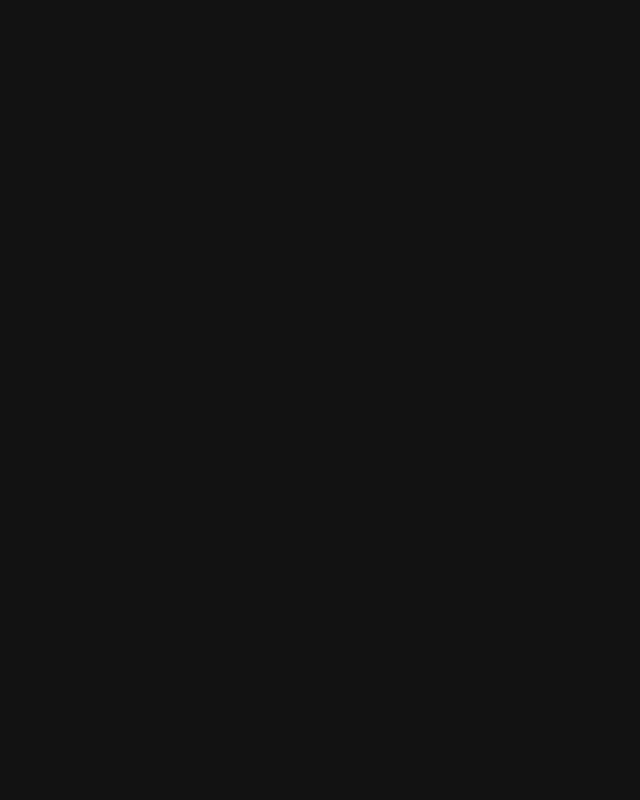
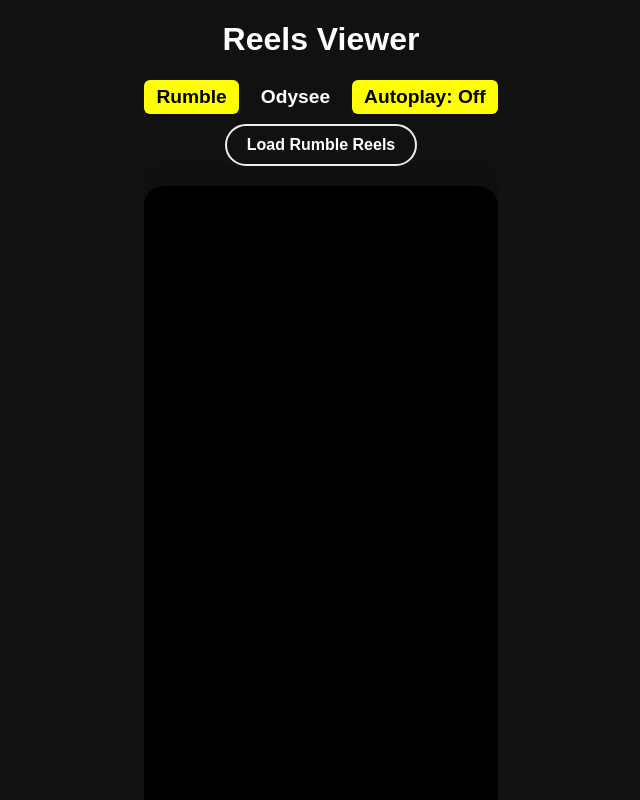
Before and after one commit to mdn-sam/Shortsapp-frontend, a Next.js app: page / in a window 1280 px wide. Shown: the whole page, without its empty margins (319-959 px from the left). Built offline with nearby package versions, Linux system fonts and the light colour scheme.

Commit message:
Update m page.tsx

```diff
--- a/app/page.tsx
+++ b/app/page.tsx
@@ -1,266 +1,3 @@
-// 'use client'
-// import { useEffect, useState, useRef } from 'react'
-
-// const BACKENDS = {
-//   rumble: 'https://reelsapp-backend.onrender.com',
-//   odysee: 'https://reelsapp-2nd-backend.onrender.com',
-// }
-
-// export default function ReelsViewer() {
-//   const containerRef = useRef<HTMLDivElement>(null)
-
-//   const [videoUrls, setVideoUrls] = useState<string[]>([])
-//   const [currentIndex, setCurrentIndex] = useState(0)
-//   const [autoplay, setAutoplay] = useState(false)
-//   const [currentSource, setCurrentSource] = useState<'rumble' | 'odysee'>('rumble')
-//   const [loading, setLoading] = useState(false)
-//   const [infoText, setInfoText] = useState('')
-
-//   // Load videos from backend
-//   async function loadVideos() {
-//     setLoading(true)
-//     setInfoText('')
-//     setVideoUrls([])
-
-//     try {
-//       if (currentSource === 'rumble') {
-//         const randomPages = getRandomPages(3, 94)
-//         setInfoText(`Loaded Rumble pages: ${randomPages.join(', ')}`)
-//         const urls = randomPages.map((num) => `https://reelsmunkey.com/page/${num}`)
-//         const encoded = encodeURIComponent(urls.join(','))
-//         const res = await fetch(`${BACKENDS.rumble}/scrape-multi?urls=${encoded}`)
-//         const data = await res.json()
-//         setVideoUrls(data.videos || [])
-//       } else {
-//         const page = Math.floor(Math.random() * 99) + 2
-//         setInfoText(`Loaded Odysee page: ${page}`)
-//         const encodedUrl = encodeURIComponent(`https://tik.sx/page/${page}`)
-//         const res = await fetch(`${BACKENDS.odysee}/scrape-odysee?url=${encodedUrl}`)
-//         const data = await res.json()
-//         setVideoUrls(data.videos || [])
-//       }
-//       setCurrentIndex(0)
-//     } catch (err) {
-//       setInfoText('Error loading videos.')
-//       console.error(err)
-//     } finally {
-//       setLoading(false)
-//     }
-//   }
-
-//   // Helper: random pages
-//   function getRandomPages(count: number, maxPage: number) {
-//     const pages = new Set<number>()
-//     while (pages.size < count) {
-//       const rand = Math.floor(Math.random() * maxPage) + 1
-//       pages.add(rand)
-//     }
-//     return Array.from(pages)
-//   }
-
-//   // Navigation helpers
-//   function nextVideo() {
-//     setCurrentIndex((idx) => (idx < videoUrls.length - 1 ? idx + 1 : idx))
-//   }
-//   function prevVideo() {
-//     setCurrentIndex((idx) => (idx > 0 ? idx - 1 : idx))
-//   }
-
-//   // Handle scroll (wheel)
-//   useEffect(() => {
-//     function onWheel(e: WheelEvent) {
-//       if (!videoUrls.length) return
-//       e.deltaY > 0 ? nextVideo() : prevVideo()
-//     }
-//     window.addEventListener('wheel', onWheel)
-//     return () => window.removeEventListener('wheel', onWheel)
-//   }, [videoUrls])
-
-//   // Handle keyboard
-//   useEffect(() => {
-//     function onKeyDown(e: KeyboardEvent) {
-//       if (!videoUrls.length) return
-//       if (e.key === 'ArrowDown') nextVideo()
-//       else if (e.key === 'ArrowUp') prevVideo()
-//     }
-//     window.addEventListener('keydown', onKeyDown)
-//     return () => window.removeEventListener('keydown', onKeyDown)
-//   }, [videoUrls])
-
-//   // Handle swipe
-//   useEffect(() => {
-//     let touchStartY = 0
-//     let touchEndY = 0
-
-//     function onTouchStart(e: TouchEvent) {
-//       touchStartY = e.changedTouches[0].screenY
-//     }
-//     function onTouchEnd(e: TouchEvent) {
-//       touchEndY = e.changedTouches[0].screenY
-//       const deltaY = touchStartY - touchEndY
-//       if (!videoUrls.length) return
-//       if (deltaY > 50) nextVideo()
-//       else if (deltaY < -50) prevVideo()
-//     }
-
-//     document.addEventListener('touchstart', onTouchStart)
-//     document.addEventListener('touchend', onTouchEnd)
-
-//     return () => {
-//       document.removeEventListener('touchstart', onTouchStart)
-//       document.removeEventListener('touchend', onTouchEnd)
-//     }
-//   }, [videoUrls])
-
-//   // Autoplay effect on video element
-//   useEffect(() => {
-//     if (!containerRef.current) return
-//     const container = containerRef.current
-//     const currentUrl = videoUrls[currentIndex]
-
-//     container.innerHTML = '' // clear
-
-//     if (!currentUrl) return
-
-//     if (currentSource === 'rumble' && currentUrl.endsWith('.mp4')) {
-//       const video = document.createElement('video')
-//       video.src = currentUrl
-//       video.controls = true
-//       video.autoplay = true
-//       video.muted = false
-//       video.loop = false
-//       video.style.width = '100%'
-//       video.style.height = '100vh'
-//       video.style.objectFit = 'cover'
-
-//       if (autoplay) {
-//         video.addEventListener('ended', nextVideo)
-//       }
-//       container.appendChild(video)
-//     } else {
-//       const iframe = document.createElement('iframe')
-//       iframe.src = currentUrl
-//       iframe.width = '100%'
-//       iframe.style.height = '95vh'
-//       iframe.frameBorder = '0'
-//       iframe.allow = 'autoplay; fullscreen; picture-in-picture'
-//       iframe.allowFullscreen = true
-//       container.appendChild(iframe)
-
-//       if (autoplay) {
-//         setTimeout(() => {
-//           iframe.contentWindow?.postMessage('{"event":"command","func":"playVideo","args":""}', '*')
-//         }, 1000)
-
-//         setTimeout(nextVideo, 30000)
-//       }
-//     }
-//   }, [currentIndex, videoUrls, autoplay, currentSource])
-
-//   // Toggle source handler
-//   function switchSource(source: 'rumble' | 'odysee') {
-//     if (currentSource !== source) {
-//       setCurrentSource(source)
-//       setVideoUrls([])
-//       setCurrentIndex(0)
-//       setInfoText('')
-//     }
-//   }
-
-//   return (
-//     <div
-//       style={{
-//         backgroundColor: '#111',
-//         color: 'white',
-//         fontFamily: 'sans-serif',
-//         textAlign: 'center',
-//         margin: 0,
-//         minHeight: '100vh',
-//       }}
-//     >
-//       <h1>Reels Viewer</h1>
-
-//       <div style={{ display: 'flex', gap: 10, justifyContent: 'center', marginBottom: 10 }}>
-//         <button
-//           onClick={() => switchSource('rumble')}
-//           style={{
-//             fontWeight: '600',
-//             cursor: 'pointer',
-//             padding: '6px 12px',
-//             borderRadius: 6,
-//             backgroundColor: currentSource === 'rumble' ? 'yellow' : 'transparent',
-//             color: currentSource === 'rumble' ? 'black' : 'white',
-//             border: 'none',
-//           }}
-//         >
-//           Rumble
-//         </button>
-
-//         <button
-//           onClick={() => switchSource('odysee')}
-//           style={{
-//             fontWeight: '600',
-//             cursor: 'pointer',
-//             padding: '6px 12px',
-//             borderRadius: 6,
-//             backgroundColor: currentSource === 'odysee' ? 'yellow' : 'transparent',
-//             color: currentSource === 'odysee' ? 'black' : 'white',
-//             border: 'none',
-//           }}
-//         >
-//           Odysee
-//         </button>
-
-//         <button
-//           onClick={() => setAutoplay((a) => !a)}
-//           style={{
-//             fontWeight: '600',
-//             cursor: 'pointer',
-//             background: 'yellow',
-//             color: 'black',
-//             padding: '6px 12px',
-//             border: 'none',
-//             borderRadius: 6,
-//           }}
-//         >
-//           Autoplay: {autoplay ? 'On' : 'Off'}
-//         </button>
-//       </div>
-
-//       <button
-//         onClick={loadVideos}
-//         disabled={loading}
-//         style={{
-//           fontWeight: 600,
-//           cursor: 'pointer',
-//           marginBottom: 10,
-//           padding: '10px 20px',
-//           fontSize: 16,
-//         }}
-//       >
-//         {loading ? 'Loading...' : `Load ${currentSource === 'rumble' ? 'Rumble' : 'Odysee'} Reels`}
-//       </button>
-
-//       <div
-//         ref={containerRef}
-//         className="video-container"
-//         style={{
-//           width: '100%',
-//           height: currentSource === 'rumble' ? '100vh' : '95vh',
-//           marginTop: 10,
-//           overflow: 'hidden',
-//           position: 'relative',
-//         }}
-//       ></div>
-
-//       <div className="info-bar" style={{ marginTop: 10, minHeight: 20 }}>
-//         {infoText}
-//       </div>
-//     </div>
-//   )
-// }
-
-
 'use client'
 import { useEffect, useState, useRef } from 'react'
 
@@ -279,6 +16,7 @@
   const [loading, setLoading] = useState(false)
   const [infoText, setInfoText] = useState('')
 
+  // Load videos from backend
   async function loadVideos() {
     setLoading(true)
     setInfoText('')
@@ -310,6 +48,7 @@
     }
   }
 
+  // Helper: random pages
   function getRandomPages(count: number, maxPage: number) {
     const pages = new Set<number>()
     while (pages.size < count) {
@@ -319,6 +58,7 @@
     return Array.from(pages)
   }
 
+  // Navigation helpers
   function nextVideo() {
     setCurrentIndex((idx) => (idx < videoUrls.length - 1 ? idx + 1 : idx))
   }
@@ -326,6 +66,7 @@
     setCurrentIndex((idx) => (idx > 0 ? idx - 1 : idx))
   }
 
+  // Handle scroll (wheel)
   useEffect(() => {
     function onWheel(e: WheelEvent) {
       if (!videoUrls.length) return
@@ -335,6 +76,7 @@
     return () => window.removeEventListener('wheel', onWheel)
   }, [videoUrls])
 
+  // Handle keyboard
   useEffect(() => {
     function onKeyDown(e: KeyboardEvent) {
       if (!videoUrls.length) return
@@ -345,6 +87,7 @@
     return () => window.removeEventListener('keydown', onKeyDown)
   }, [videoUrls])
 
+  // Handle swipe
   useEffect(() => {
     let touchStartY = 0
     let touchEndY = 0
@@ -369,12 +112,13 @@
     }
   }, [videoUrls])
 
+  // Autoplay effect on video element
   useEffect(() => {
     if (!containerRef.current) return
     const container = containerRef.current
     const currentUrl = videoUrls[currentIndex]
 
-    container.innerHTML = ''
+    container.innerHTML = '' // clear
 
     if (!currentUrl) return
 
@@ -397,7 +141,7 @@
       const iframe = document.createElement('iframe')
       iframe.src = currentUrl
       iframe.width = '100%'
-      iframe.style.height = '100vh'
+      iframe.style.height = '95vh'
       iframe.frameBorder = '0'
       iframe.allow = 'autoplay; fullscreen; picture-in-picture'
       iframe.allowFullscreen = true
@@ -413,6 +157,7 @@
     }
   }, [currentIndex, videoUrls, autoplay, currentSource])
 
+  // Toggle source handler
   function switchSource(source: 'rumble' | 'odysee') {
     if (currentSource !== source) {
       setCurrentSource(source)
@@ -425,38 +170,27 @@
   return (
     <div
       style={{
-        backgroundColor: '#000',
+        backgroundColor: '#111',
         color: 'white',
         fontFamily: 'sans-serif',
+        textAlign: 'center',
         margin: 0,
         minHeight: '100vh',
-        position: 'relative',
-        overflow: 'hidden',
       }}
     >
-      {/* Button HUD */}
-      <div
-        style={{
-          position: 'absolute',
-          top: 10,
-          left: 0,
-          right: 0,
-          display: 'flex',
-          justifyContent: 'center',
-          gap: 8,
-          zIndex: 10,
-        }}
-      >
+      <h1>Reels Viewer</h1>
+
+      <div style={{ display: 'flex', gap: 10, justifyContent: 'center', marginBottom: 10 }}>
         <button
           onClick={() => switchSource('rumble')}
           style={{
-            fontSize: 12,
-            padding: '4px 8px',
-            borderRadius: 4,
-            backgroundColor: currentSource === 'rumble' ? 'rgba(255,255,0,0.7)' : 'transparent',
+            fontWeight: '600',
+            cursor: 'pointer',
+            padding: '6px 12px',
+            borderRadius: 6,
+            backgroundColor: currentSource === 'rumble' ? 'yellow' : 'transparent',
             color: currentSource === 'rumble' ? 'black' : 'white',
-            border: '1px solid white',
-            cursor: 'pointer',
+            border: 'none',
           }}
         >
           Rumble
@@ -465,13 +199,13 @@
         <button
           onClick={() => switchSource('odysee')}
           style={{
-            fontSize: 12,
-            padding: '4px 8px',
-            borderRadius: 4,
-            backgroundColor: currentSource === 'odysee' ? 'rgba(255,255,0,0.7)' : 'transparent',
+            fontWeight: '600',
+            cursor: 'pointer',
+            padding: '6px 12px',
+            borderRadius: 6,
+            backgroundColor: currentSource === 'odysee' ? 'yellow' : 'transparent',
             color: currentSource === 'odysee' ? 'black' : 'white',
-            border: '1px solid white',
-            cursor: 'pointer',
+            border: 'none',
           }}
         >
           Odysee
@@ -480,63 +214,46 @@
         <button
           onClick={() => setAutoplay((a) => !a)}
           style={{
-            fontSize: 12,
-            padding: '4px 8px',
-            borderRadius: 4,
-            backgroundColor: 'rgba(255,255,255,0.2)',
-            color: 'white',
-            border: '1px solid white',
+            fontWeight: '600',
             cursor: 'pointer',
+            background: 'yellow',
+            color: 'black',
+            padding: '6px 12px',
+            border: 'none',
+            borderRadius: 6,
           }}
         >
           Autoplay: {autoplay ? 'On' : 'Off'}
         </button>
+      </div>
 
       <button
         onClick={loadVideos}
         disabled={loading}
         style={{
-            fontSize: 12,
-            padding: '4px 10px',
-            borderRadius: 4,
-            backgroundColor: 'rgba(255,255,255,0.2)',
-            color: 'white',
-            border: '1px solid white',
+          fontWeight: 600,
           cursor: 'pointer',
+          marginBottom: 10,
+          padding: '10px 20px',
+          fontSize: 16,
         }}
       >
-          {loading ? 'Loading...' : `Load ${currentSource === 'rumble' ? 'Rumble' : 'Odysee'}`}
+        {loading ? 'Loading...' : `Load ${currentSource === 'rumble' ? 'Rumble' : 'Odysee'} Reels`}
       </button>
-      </div>
 
-      {/* Video container fullscreen */}
       <div
         ref={containerRef}
         className="video-container"
         style={{
           width: '100%',
-          height: '100vh',
+          height: currentSource === 'rumble' ? '100vh' : '95vh',
+          marginTop: 10,
           overflow: 'hidden',
-          position: 'absolute',
-          top: 0,
-          left: 0,
-          zIndex: 0,
+          position: 'relative',
         }}
       ></div>
 
-      {/* Info at bottom */}
-      <div
-        className="info-bar"
-        style={{
-          position: 'absolute',
-          bottom: 10,
-          width: '100%',
-          textAlign: 'center',
-          fontSize: 12,
-          color: '#aaa',
-          zIndex: 10,
-        }}
-      >
+      <div className="info-bar" style={{ marginTop: 10, minHeight: 20 }}>
         {infoText}
       </div>
     </div>
```
Lines whose indentation alone changed are shown as unchanged.
